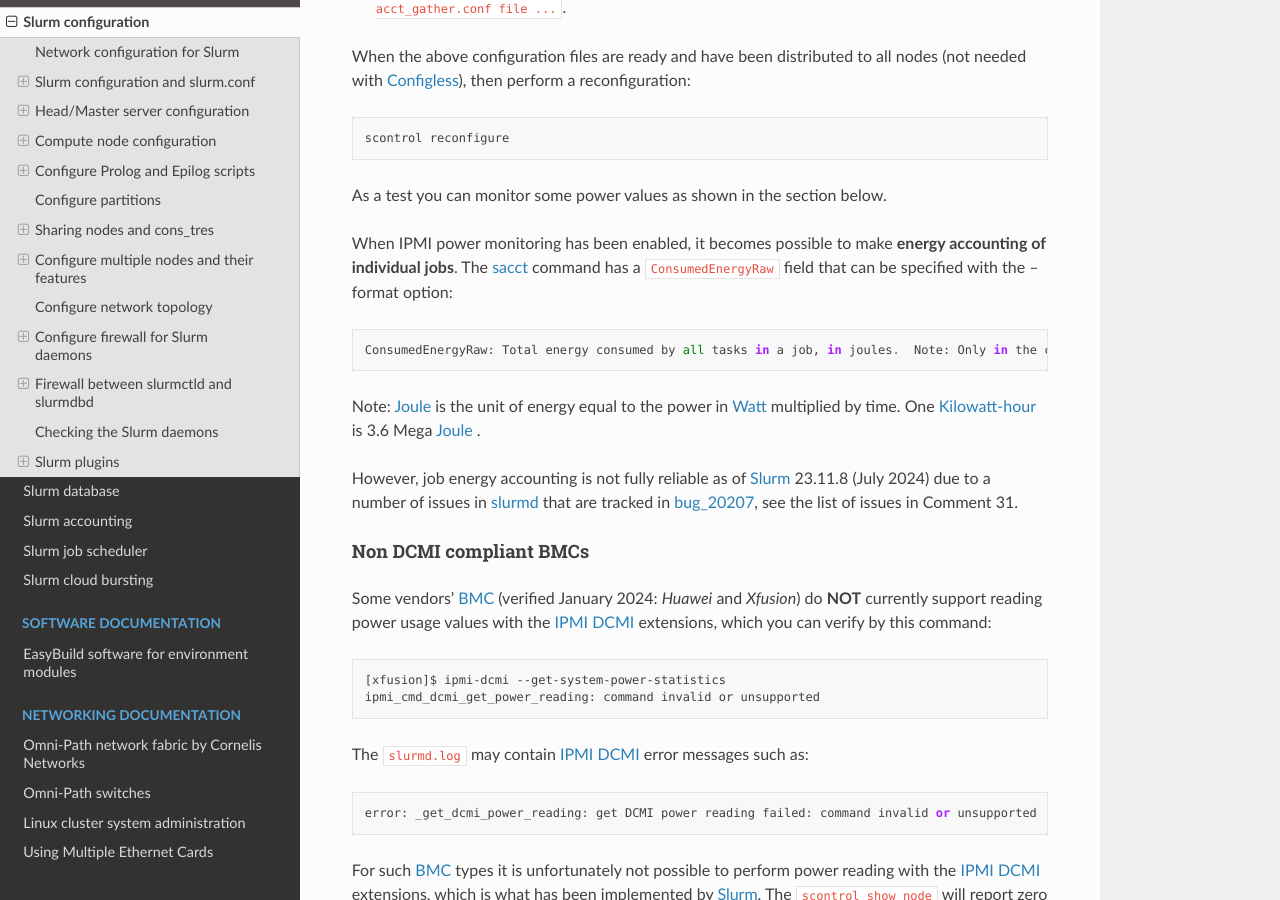
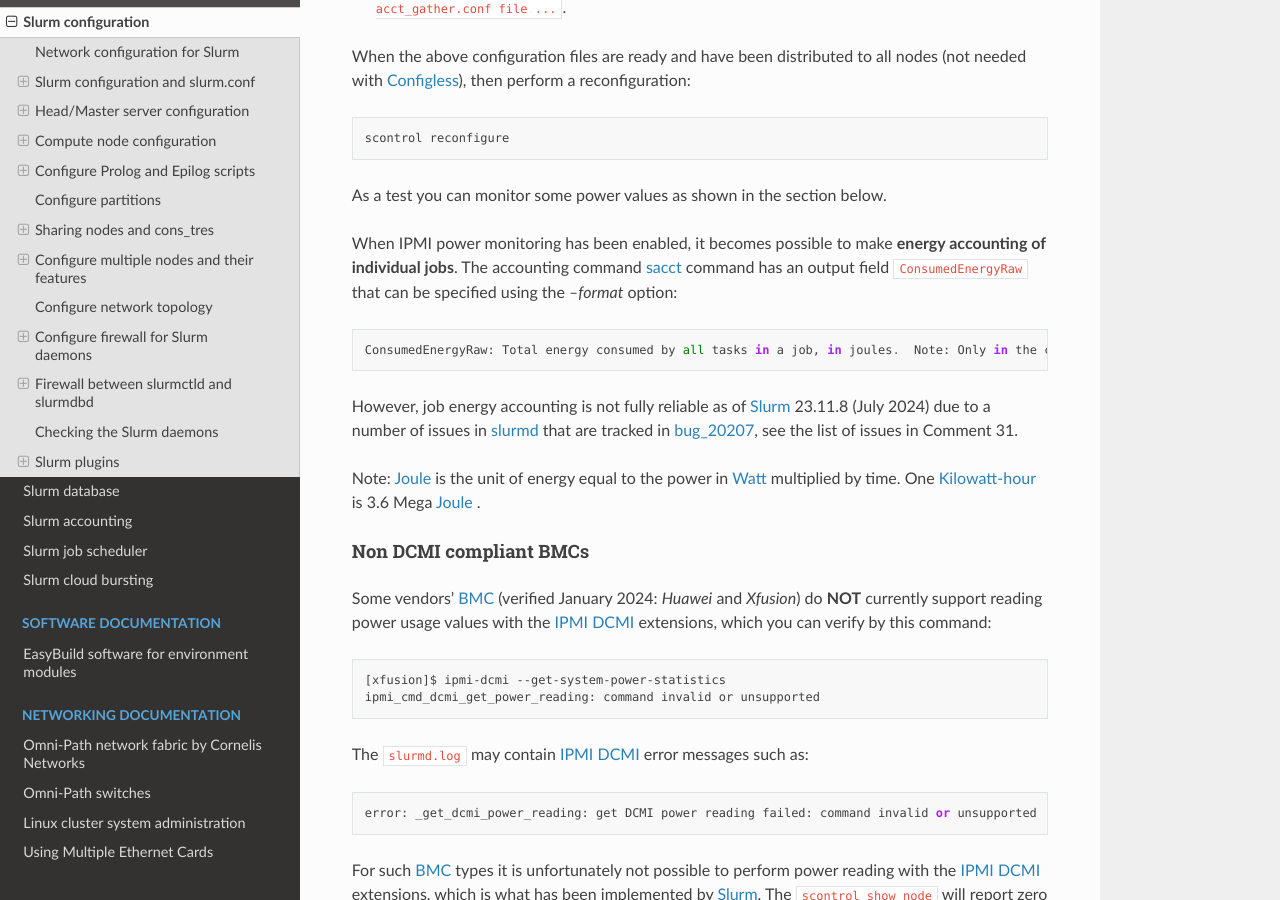
Before and after one commit to OleHolmNielsen/Niflheim_system, a Sphinx documentation site: the page built from docs/Slurm_configuration.rst, in a window 1280 px wide and 900 px high, scrolled down 18212 px. Built offline with Sphinx 7.4.7 and the Read the Docs theme 2.0.0, drawn with Linux system fonts in a browser that asks for light colours.

Commit message:
Minor edits

```diff
--- a/docs/Slurm_configuration.rst
+++ b/docs/Slurm_configuration.rst
@@ -743,15 +743,15 @@
 As a test you can monitor some power values as shown in the section below.
 
 When IPMI power monitoring has been enabled, it becomes possible to make **energy accounting of individual jobs**.
-The sacct_ command has a ``ConsumedEnergyRaw`` field that can be specified with the --format option::
+The accounting command sacct_ command has an output field ``ConsumedEnergyRaw`` that can be specified using the `--format` option::
 
   ConsumedEnergyRaw: Total energy consumed by all tasks in a job, in joules.  Note: Only in the case of an exclusive job allocation does this value reflect the job's real energy consumption.
+
+However, job energy accounting is not fully reliable as of Slurm_ 23.11.8 (July 2024) due to a number of issues in slurmd_ that are tracked in bug_20207_,
+see the list of issues in Comment 31.
 
 Note: Joule_ is the unit of energy equal to the power in Watt_ multiplied by time.
 One Kilowatt-hour_ is 3.6 Mega Joule_ .
-
-However, job energy accounting is not fully reliable as of Slurm_ 23.11.8 (July 2024) due to a number of issues in slurmd_ that are tracked in bug_20207_,
-see the list of issues in Comment 31.
 
 .. _DCMI: https://www.gnu.org/software/freeipmi/manpages/man8/ipmi-dcmi.8.html
 .. _FreeIPMI: https://www.gnu.org/software/freeipmi/
```
